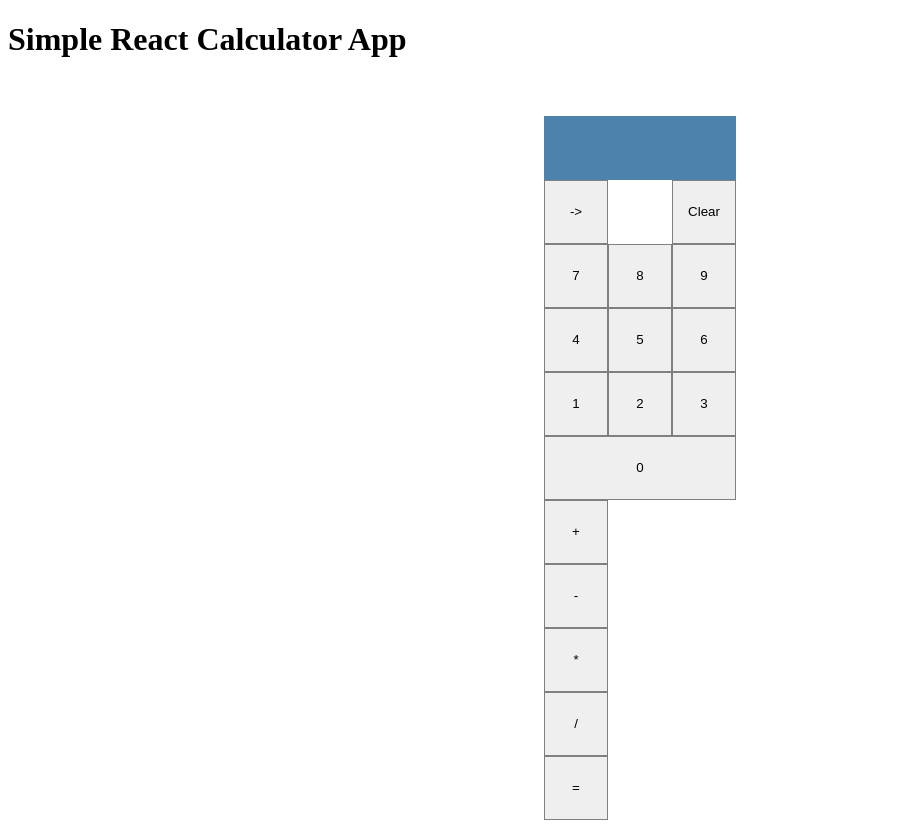
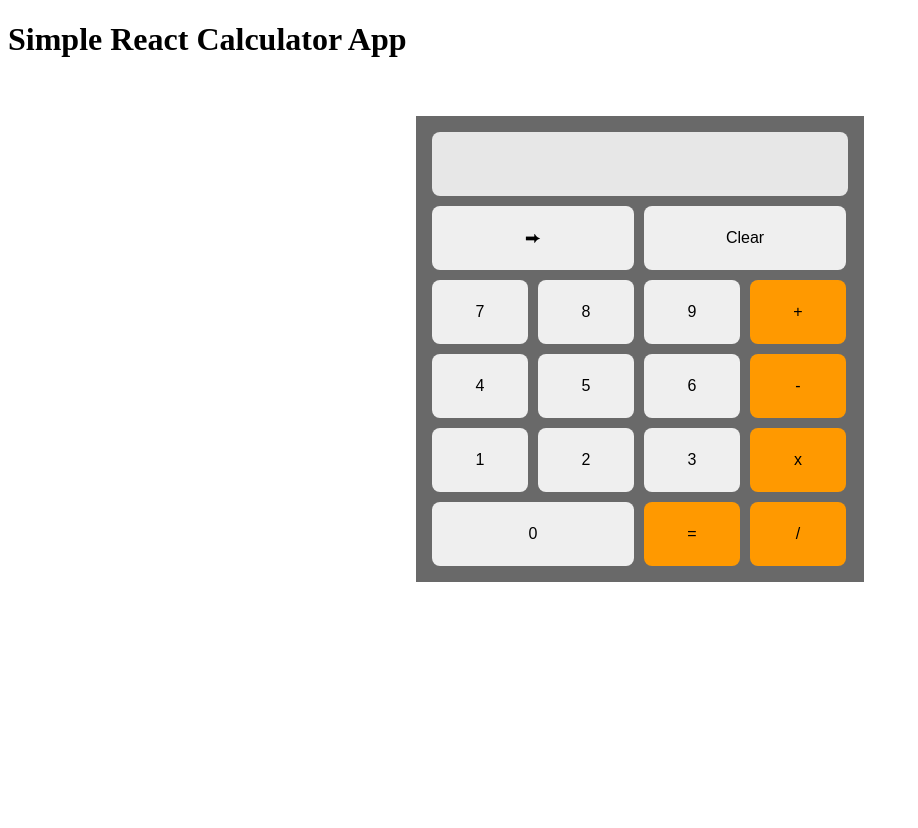
Before and after one commit to paulohfev/react-calculator, a React (Create React App) app: page / in a window 1280 px wide. Shown: the whole page, without its empty margins (0-918 px from the left). After the commit the page ends 800 px from the top, so only its background shows below. Built offline with nearby package versions, Linux system fonts and the light colour scheme.

Commit message:
Update calculator styles

```diff
--- a/src/App.js
+++ b/src/App.js
@@ -1,5 +1,5 @@
 import React from 'react';
-import Calculator from './Calculator';
+import Calculator from './components/Calculator';
 
 const App = () => {
   return (
@@ -11,6 +11,6 @@ const App = () => {
       <Calculator />
     </div>
   );
-}
+};
 
 export default App;
--- a/src/Calculator.js
+++ /dev/null
@@ -1,57 +0,0 @@
-import React, { useState } from 'react';
-import './Calculator.scss';
-import Button from './components/Button';
-
-const Calculator = () => {
-  const initialState = "";
-  const [result, setResult] = useState(initialState);
-  // console.log(result, "| I was rendered");
-
-  const displayValue = event => {
-    setResult(result + event.target.value);
-  };
-
-  const removeSingleValue = () => {
-    setResult(result.length - 1)
-  };
-
-  const calculateValue = () => {
-    if (result.length > 0) setResult(eval(result));
-  };
-
-  return (
-    <div className="calculator">
-      <div className="result">
-        <h2>{result}</h2>
-      </div>
-
-      <div className="keypad">
-        <div className="button-group-top">
-          <Button type="small" name="->" onClick={() => removeSingleValue} />
-          <Button type="small" name="Clear" onClick={() => setResult(initialState)} />
-        </div>
-
-        <div className="button-group-middle">
-          <Button type="small" value="7" onClick={displayValue} />
-          <Button type="small" value="8" onClick={displayValue} />
-          <Button type="small" value="9" onClick={displayValue} />
-          <Button type="small" value="4" onClick={displayValue} />
-          <Button type="small" value="5" onClick={displayValue} />
-          <Button type="small" value="6" onClick={displayValue} />
-          <Button type="small" value="1" onClick={displayValue} />
-          <Button type="small" value="2" onClick={displayValue} />
-          <Button type="small" value="3" onClick={displayValue} />
-          <Button type="large" value="0" onClick={displayValue} />
-        </div>
-
-        <Button type="small" value="+" onClick={displayValue} />
-        <Button type="small" value="-" onClick={displayValue} />
-        <Button type="small" value="*" onClick={displayValue} />
-        <Button type="small" value="/" onClick={displayValue} />
-        <Button type="small" value="=" onClick={calculateValue} />
-      </div>
-    </div>
-  );
-};
-
-export default Calculator;
--- a/src/Calculator.scss
+++ /dev/null
@@ -1,53 +0,0 @@
-* {
-  box-sizing: border-box;
-}
-
-.calculator {
-  display: flex;
-  flex-direction: column;
-  margin: 0 auto;
-  width: 12rem;
-
-  .result {
-    align-items: center;
-    background-color: #4D82AC;
-    color: #FFFFFF;
-    display: inherit;
-    justify-content: flex-end;
-    height: 4rem;
-    padding: 1rem;
-    width: 100%;
-  }
-}
-
-.keypad {
-  display: flex;
-  flex-direction: column;
-
-  .button-group-top {
-    display: inherit;
-    justify-content: space-between;
-  }
-
-  .button-group-middle {
-    display: inherit;
-    flex-wrap: wrap;
-  }
-
-  .button {
-    align-items: center;
-    cursor: pointer;
-    border: 0.0625rem solid gray;
-    display: inherit;
-    height: 4rem;
-    justify-content: center;
-
-    &.small {
-      width: 4rem;
-    }
-
-    &.large {
-      width: 100%;
-    }
-  }
-}
--- a/src/components/Button.js
+++ b/src/components/Button.js
@@ -1,8 +1,8 @@
 import React from 'react';
 
-const Button = ({ type, value, name, onClick }) => {
+const Button = ({ value, name, onClick }) => {
   return (
-    <button className={`button ${type}`} value={value ? value : ""} onClick={onClick}>
+    <button className="button" value={value ? value : ""} onClick={onClick}>
       {value ? value : name}
     </button>
   );
--- /dev/null
+++ b/src/components/Calculator.js
@@ -0,0 +1,51 @@
+import React, { useState } from 'react';
+import './Calculator.scss';
+import Button from './Button';
+
+const Calculator = () => {
+  const initialState = "";
+  const [result, setResult] = useState(initialState);
+  // console.log(result, "| I was rendered");
+
+  const displayValue = event => {
+    setResult(result + event.target.value);
+  };
+
+  const removeSingleValue = () => {
+    setResult(result.length - 1)
+  };
+
+  const calculateValue = () => {
+    if (result.length > 0) setResult(eval(result));
+  };
+
+  return (
+    <div className="calculator">
+      <div className="result">
+        <h2>{result}</h2>
+      </div>
+
+      <div className="keypad">
+        <Button name="&#11157;" onClick={() => removeSingleValue} />
+        <Button name="Clear" onClick={() => setResult(initialState)} />
+        <Button value="7" onClick={displayValue} />
+        <Button value="8" onClick={displayValue} />
+        <Button value="9" onClick={displayValue} />
+        <Button value="4" onClick={displayValue} />
+        <Button value="5" onClick={displayValue} />
+        <Button value="6" onClick={displayValue} />
+        <Button value="1" onClick={displayValue} />
+        <Button value="2" onClick={displayValue} />
+        <Button value="3" onClick={displayValue} />
+        <Button value="0" onClick={displayValue} />
+        <Button value="+" onClick={displayValue} />
+        <Button value="-" onClick={displayValue} />
+        <Button value="x" onClick={displayValue} />
+        <Button value="/" onClick={displayValue} />
+        <Button value="=" onClick={calculateValue} />
+      </div>
+    </div>
+  );
+};
+
+export default Calculator;
--- /dev/null
+++ b/src/components/Calculator.scss
@@ -0,0 +1,136 @@
+* {
+  box-sizing: border-box;
+}
+
+.calculator {
+  background-color: #696969;
+  display: flex;
+  flex-direction: column;
+  margin: 0 auto;
+  padding: 1rem;
+  width: 28rem;
+
+  .result {
+    align-items: center;
+    background-color: #E7E7E7;
+    border-radius: 0.5rem;
+    display: inherit;
+    height: 4rem;
+    justify-content: flex-end;
+    margin-bottom: 0.625rem;
+    padding: 1rem;
+    width: 100%;
+
+    h2 {
+      margin: 0;
+    }
+  }
+}
+
+$grid-areas: (
+  "1": backspace, "2": clear, "3": seven, "4": eight, "5": nine, "6": four,
+  "7": five, "8": six, "9": one, "10": two, "11": three, "12": zero,
+  "13": plus, "14": minus, "15": multiply, "16": divide, "17": equals
+);
+
+.keypad {
+  display: grid;
+  column-gap: 0.625rem;
+  row-gap: 0.625rem;
+
+  grid-template-columns: repeat(4, 6rem);
+  grid-template-rows: repeat(5, 4rem);
+  grid-template-areas:
+    "backspace backspace clear clear"
+    "seven eight nine plus"
+    "four five six minus"
+    "one two three multiply"
+    "zero zero equals divide"
+    ;
+
+  @each $placement, $area in $grid-areas {
+    .button:nth-of-type(#{$placement}) {
+      grid-area: $area;
+    }
+  }
+
+  .button {
+    align-items: center;
+    cursor: pointer;
+    border: none;
+    border-radius: 0.5rem;
+    font-size: 1rem;
+
+    // &:nth-of-type(1) {
+    //   grid-area: backspace;
+    // }
+
+    // &:nth-of-type(2) {
+    //   grid-area: clear;
+    // }
+
+    // &:nth-of-type(3) {
+    //   grid-area: seven;
+    // }
+
+    // &:nth-of-type(4) {
+    //   grid-area: eight;
+    // }
+
+    // &:nth-of-type(5) {
+    //   grid-area: nine;
+    // }
+
+    // &:nth-of-type(6) {
+    //   grid-area: four;
+    // }
+
+    // &:nth-of-type(7) {
+    //   grid-area: five;
+    // }
+
+    // &:nth-of-type(8) {
+    //   grid-area: six;
+    // }
+
+    // &:nth-of-type(9) {
+    //   grid-area: one;
+    // }
+
+    // &:nth-of-type(10) {
+    //   grid-area: two;
+    // }
+
+    // &:nth-of-type(11) {
+    //   grid-area: three;
+    // }
+
+    // &:nth-of-type(12) {
+    //   grid-area: zero;
+    // }
+
+    // &:nth-of-type(13) {
+    //   grid-area: plus;
+    // }
+
+    // &:nth-of-type(14) {
+    //   grid-area: minus;
+    // }
+
+    // &:nth-of-type(15) {
+    //   grid-area: multiply;
+    // }
+
+    // &:nth-of-type(16) {
+    //   grid-area: divide;
+    // }
+
+    // &:nth-of-type(17) {
+    //   grid-area: equals;
+    // }
+
+    &:nth-of-type(n+13):nth-of-type(-n+17) {
+      background-color: #FF9900;
+    }
+  }
+}
```
Also changed, not shown: 1 other file (tests, documents, lock files or other folders).
